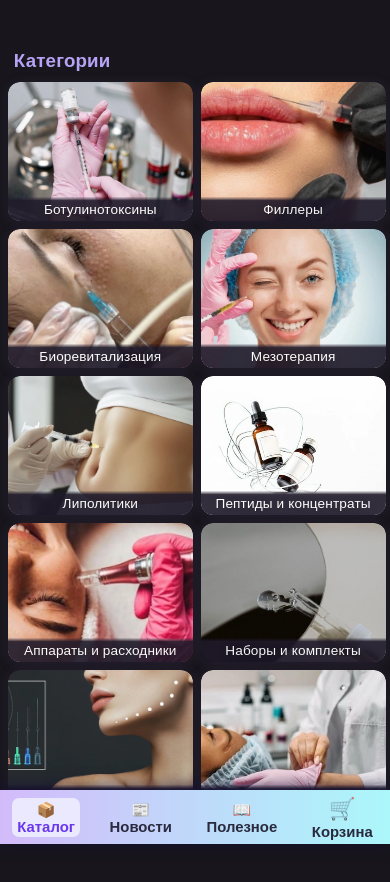
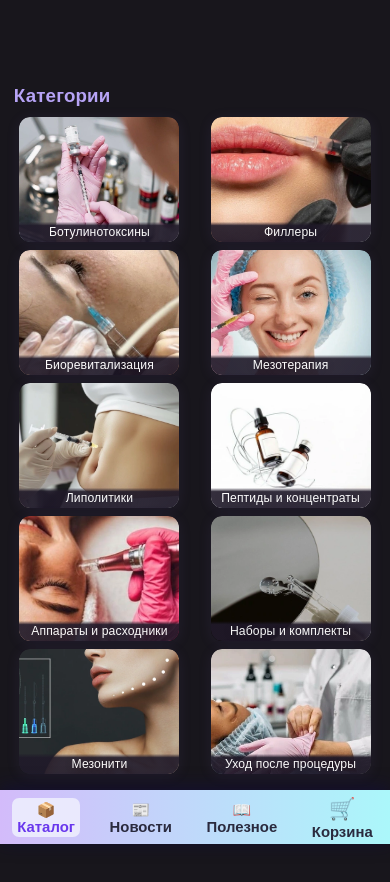
Before and after one commit to AlexSalavat/facade-stone-app, a React (Vite) app: page /catalog in a window 390 px wide. Shown: the top 882 px of the page. Built offline with nearby package versions, Linux system fonts and the light colour scheme.

Commit message:
first ds

```diff
--- a/src/components/CategoryCard.css
+++ b/src/components/CategoryCard.css
@@ -1,18 +1,19 @@
 .category-card {
-  width: 46vw;
-  max-width: 185px;
-  min-width: 128px;
-  aspect-ratio: 1.33/1;
+  width: 44vw;
+  max-width: 160px;
+  min-width: 95px;
+  aspect-ratio: 1.28/1;
   background: #18151d;
-  border-radius: 17px;
-  box-shadow: 0 2px 14px 0 rgba(120,90,180,0.13);
+  border-radius: 14px;
+  box-shadow: 0 2px 14px 0 rgba(120,90,180,0.11);
   overflow: hidden;
   cursor: pointer;
   display: flex;
   flex-direction: column;
   justify-content: flex-end;
   position: relative;
-  transition: box-shadow 0.16s, transform 0.14s;
+  margin: 0;
+  transition: box-shadow 0.14s, transform 0.13s;
 }
 
 .category-card-img-wrap {
@@ -25,49 +26,49 @@
   width: 100%;
   height: 100%;
   object-fit: cover;
-  border-radius: 17px;
+  border-radius: 14px;
   display: block;
 }
 
 .category-card-title {
   position: absolute;
   left: 0; right: 0; bottom: 0;
-  background: linear-gradient(0deg, rgba(32,26,42,0.95) 85%, rgba(32,26,42,0.07) 100%);
+  background: linear-gradient(0deg, rgba(32,26,42,0.94) 82%, rgba(32,26,42,0.02) 100%);
   color: #fff;
-  font-size: 0.92rem;
+  font-size: 0.82rem;
   font-weight: 500;
   letter-spacing: 0.01em;
-  padding: 6px 7px 5px 7px;
+  padding: 5px 6px 4px 6px;
   text-align: center;
-  border-radius: 0 0 17px 17px;
+  border-radius: 0 0 14px 14px;
   width: 100%;
   box-sizing: border-box;
-  text-shadow: 0 1.5px 8px #0005;
-  line-height: 1.11;
+  text-shadow: 0 1px 8px #0003;
+  line-height: 1.09;
   white-space: normal;
   font-family: 'Montserrat', 'Arial', sans-serif;
-  opacity: 0.96;
+  opacity: 0.97;
 }
 
-/* Эффект наведения */
 .category-card:active, .category-card:focus {
-  box-shadow: 0 5px 18px 0 rgba(120,90,180,0.19);
-  transform: scale(0.985);
+  box-shadow: 0 4px 16px 0 rgba(120,90,180,0.14);
+  transform: scale(0.982);
 }
 
-/* Для мобилы */
+/* Мобильная адаптация */
 @media (max-width: 700px) {
   .category-card {
-    width: 48vw;
-    min-width: 112px;
-    border-radius: 12px;
+    width: 47vw;
+    min-width: 86px;
+    border-radius: 11px;
+    margin: 0;
   }
   .category-card-img {
-    border-radius: 12px;
+    border-radius: 11px;
   }
   .category-card-title {
-    font-size: 0.85rem;
-    padding: 5px 4px 4px 4px;
-    border-radius: 0 0 12px 12px;
+    font-size: 0.76rem;
+    padding: 4px 3px 3px 3px;
+    border-radius: 0 0 11px 11px;
   }
 }
```
